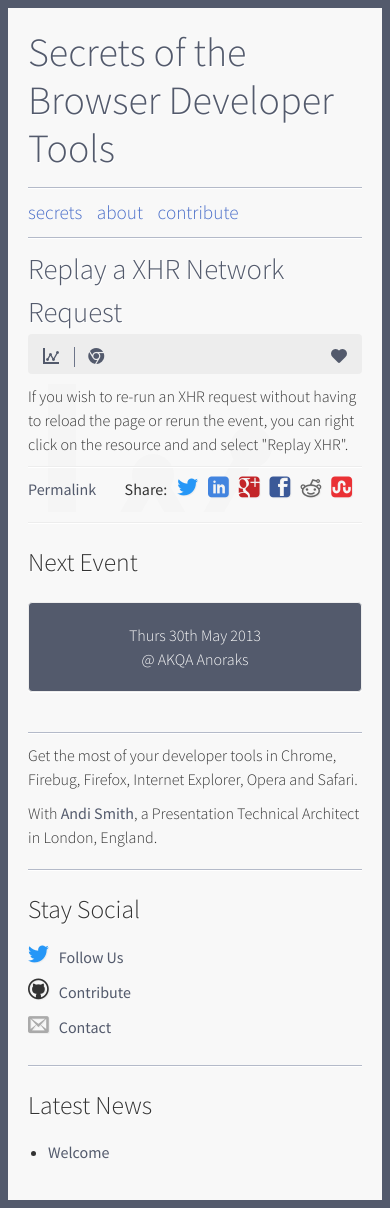
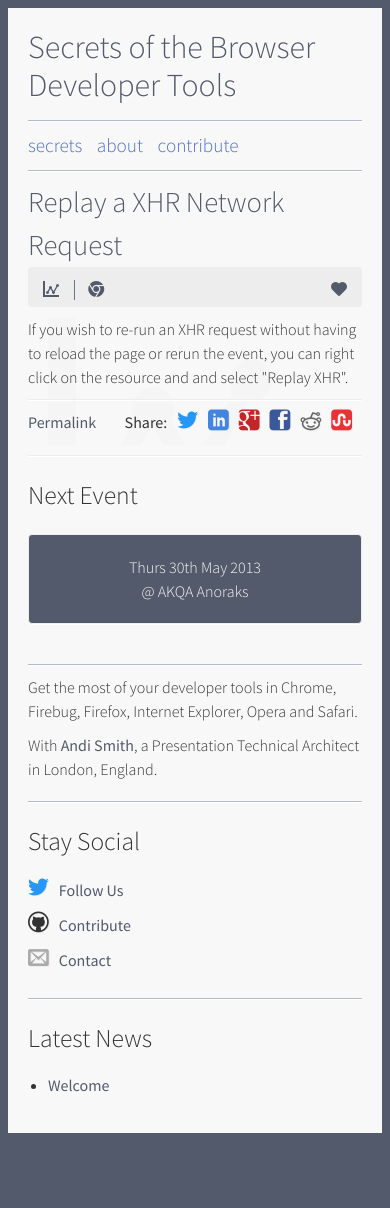
Before and after one commit to andismith/dev-tool-secrets, a Jekyll site: the page built from secret/performance-replay-a-xhr-network-request.md, in a window 390 px wide. Built offline with Jekyll 4.4.1, drawn with Linux system fonts in a browser that asks for light colours; nearby versions of some CDN libraries; library files that are not in the unit come from our copies; Markdown is read by kramdown in place of the engine named in the settings; after the commit the page ends 1141 px from its top, so only the background shows below that.

Commit message:
Added more phone styles

```diff
--- a/assets/scss/styles.scss
+++ b/assets/scss/styles.scss
@@ -231,7 +231,7 @@ table {
 }
 
 .site-logo {
-    font-size: 2.5em;
+    font-size: 2em;
     line-height: 1.2;
     margin-top: 0;
 }
@@ -425,7 +425,7 @@ table {
 .post {
     @include separator(false, true, true, false);
 
-    h3 {
+    .post-header h3 {
         margin-bottom: 0;
     }
 
```
Also changed, not shown: assets/css/styles.min.css, 1 other file.
